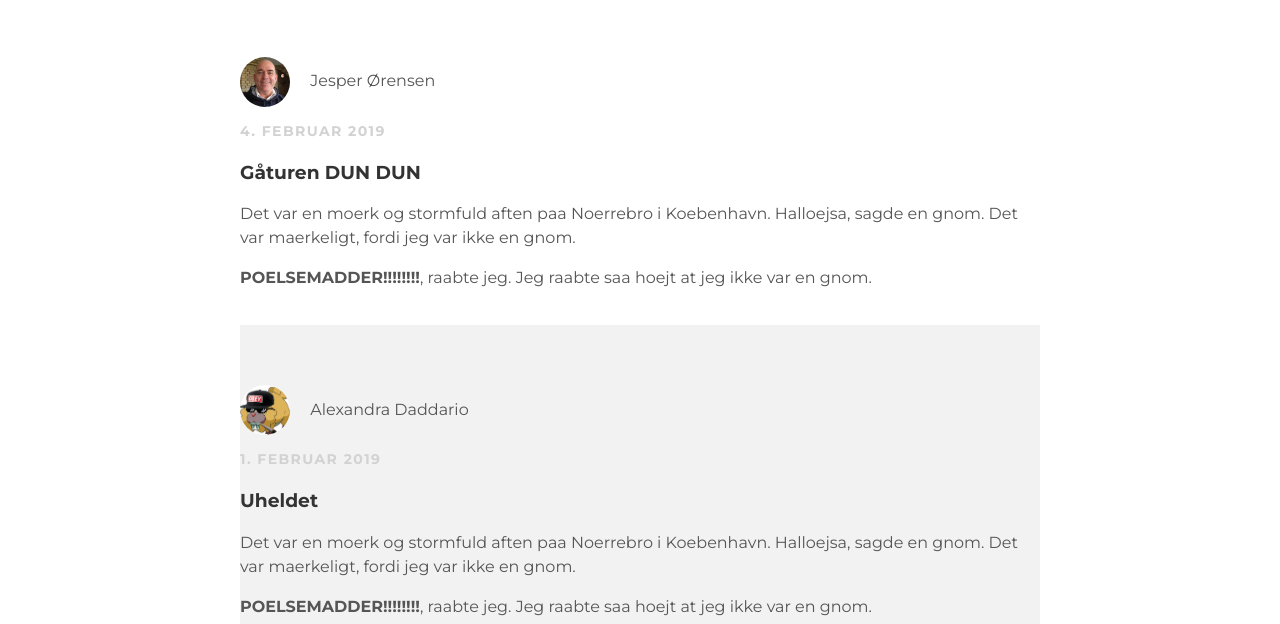
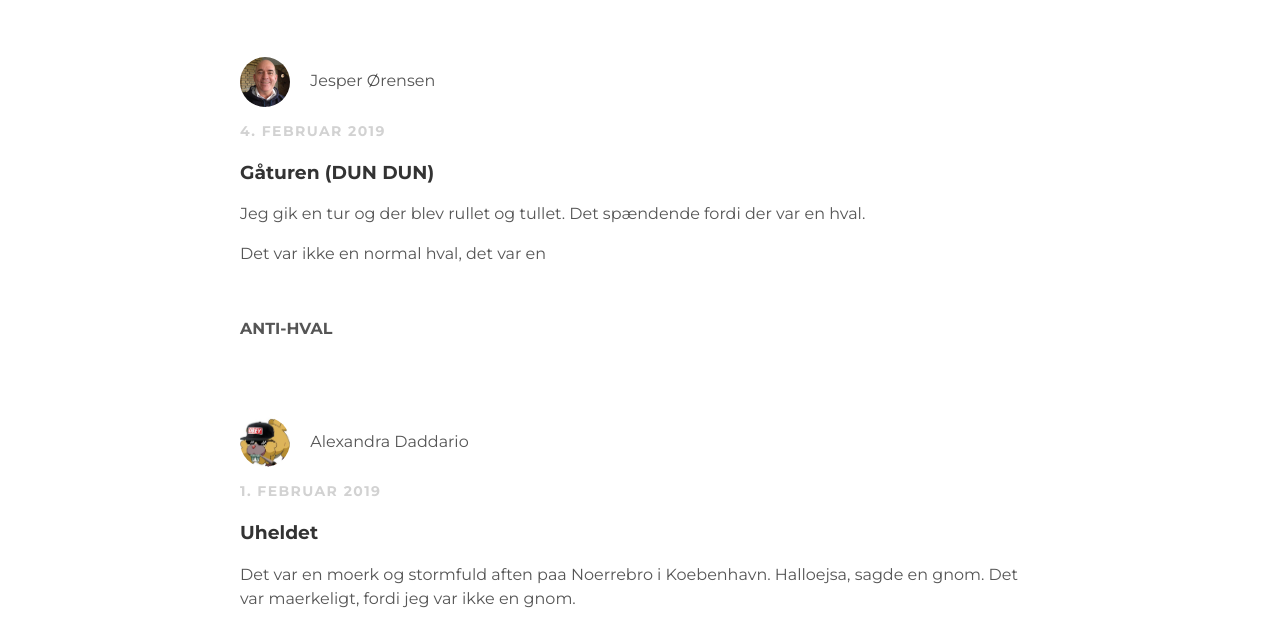
Before and after one commit to sorenpras/sorenpras.github.io, a plain HTML site: page index.html in a window 1280 px wide. Shown: the part 153-777 px from the top of the page. Drawn offline with Linux system fonts and the light colour scheme.

Commit message:
Update index.html

```diff
--- a/index.html
+++ b/index.html
@@ -27,11 +27,12 @@
             <span>Jesper Ørensen</span>
           </div>
           <p class="post-date">4. februar 2019</p>
-          <h3 class="post-title">Gåturen   <strong>DUN DUN</strong></h3>
+          <h3 class="post-title">Gåturen   (<strong>DUN DUN</strong>)</h3>
           <div class="post-content">
-            <p>Det var en moerk og stormfuld aften paa Noerrebro i Koebenhavn. Halloejsa, sagde en gnom. Det var maerkeligt, fordi jeg var ikke en gnom.</p>
-            <p><strong>POELSEMADDER!!!!!!!!</strong>, raabte jeg. Jeg raabte saa hoejt at jeg ikke var en gnom.</p>
+            <p>Jeg gik en tur og der blev rullet og tullet. Det spændende fordi der var en hval.</p>
+            <p>Det var ikke en normal hval, det var en</p>
         <br>
+            <p><strong>ANTI-HVAL</strong></p>
       <div class="post-container">
         <div class="post">
           <div class="post-author">
```
